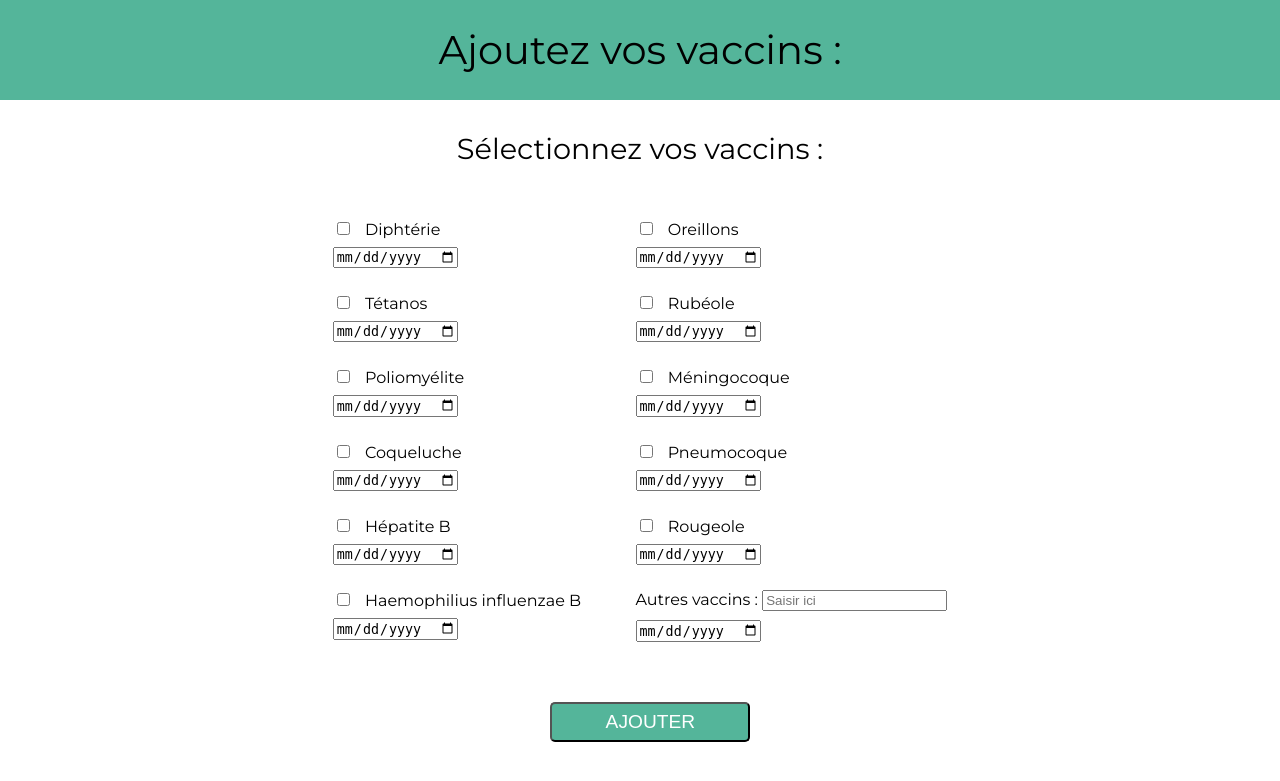
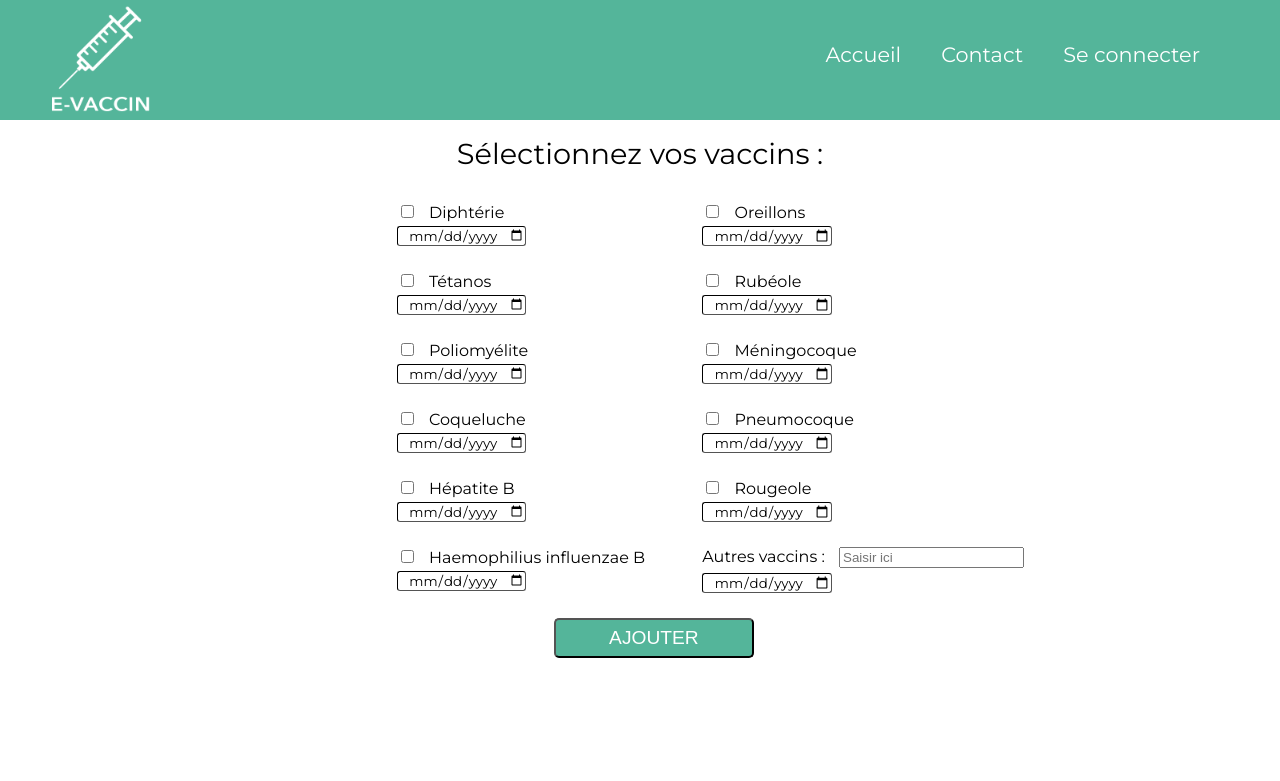
Before and after one commit to Nifooo/Projet-Evaccin, a PHP site: page /popup.php in a window 1280 px wide. Shown: the top 781 px of the page. Run offline with PHP 8.4, Linux system fonts and the light colour scheme.

Commit message:
Popup terminé

```diff
--- a/asset/css/style.css
+++ b/asset/css/style.css
@@ -807,38 +807,31 @@ h6 {
 
 /* POP UP MES VACCINS */
 
-.headerpopup {
-  background-color: #54b59a;
-}
 
-.headerpopup h1 {
-  font-size: 2.5em;
-  text-align: center;
-  padding-top: 30px;
-  padding-bottom: 30px;
-}
 
 .poptitle {
   font-size: 1.80em;
-  margin-top: 35px;
+  margin-top: 15px;
   text-align: center;
+  padding-top: 125px;
 }
 
 .check1 {
   float: left;
-  margin-top: 30px;
-  margin-left: 26%;
+  margin-top: 8px;
+  margin-left: 31%;
 }
 
 .check2{
   float: right;
-  margin-top: 30px;
-  margin-right: 26%;
+  margin-top: 8px;
+  margin-right: 20%;
 }
 
 .pop {
   display: block;
   padding-top: 25px;
+  margin-bottom: 5px;
 }
 
 .submitt {
@@ -847,10 +840,13 @@ h6 {
     background-color: #54b59a;
     border-radius: 5px;
     margin-left: 43%;
-    margin-top: 60px;
     color: white;
     font-size: 1.2em;
     text-transform: uppercase;
+}
+
+.orga {
+  padding: 25px;
 }
 
 #vac {
@@ -858,5 +854,14 @@ h6 {
 }
 
 #checkdate {
-  margin-top: 9px
+  font-family: 'Montserrat', sans-serif;
+  border-radius: 3px;
+  border-color: #000;
+  border-width: 1px;
+  text-align: center;
+
 }
+
+#checkboxx2 {
+  margin-left: 10px;
+}
--- a/popup.php
+++ b/popup.php
@@ -1,22 +1,5 @@
-<!DOCTYPE html>
-<html lang="fr" dir="ltr">
-<head>
-    <meta charset="utf-8">
-    <link href="https://fonts.googleapis.com/css?family=Montserrat&display=swap" rel="stylesheet">
-    <title>e-vaccin</title>
-    <link rel="stylesheet" href="asset/css/style.css">
-</head>
+<?php include('inc/header.php') ?>
 
-<body>
-
-<header>
-    <div class="headerpopup">
-      <div class="wrap">
-        <h1 class"titrepopup">Ajoutez vos vaccins :</h1>
-      </div>
-    </div>
-    <div class="clear"></div>
-</header>
 
 <h2 class="poptitle">Sélectionnez vos vaccins :</h2>
 <div class="check check1">
@@ -109,7 +92,7 @@
 
           <div class="pop">
   <label for="Autre">Autres vaccins :</label>
-    <input id="checkboxx" type="text" name="" value="" placeholder="Saisir ici">
+    <input id="checkboxx2" type="text" name="" value="" placeholder="Saisir ici">
   </div>
     <input id="checkdate" type="date" name="date" value="">
     <div class="clear"></div>
```
